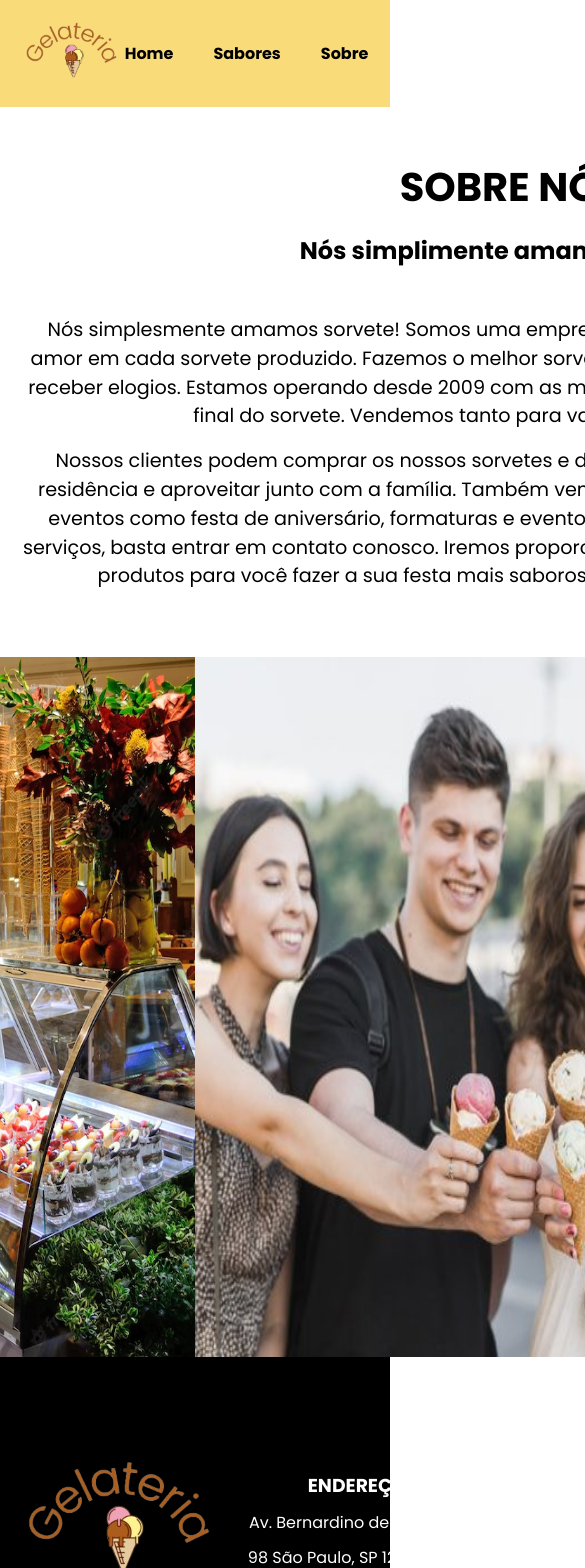
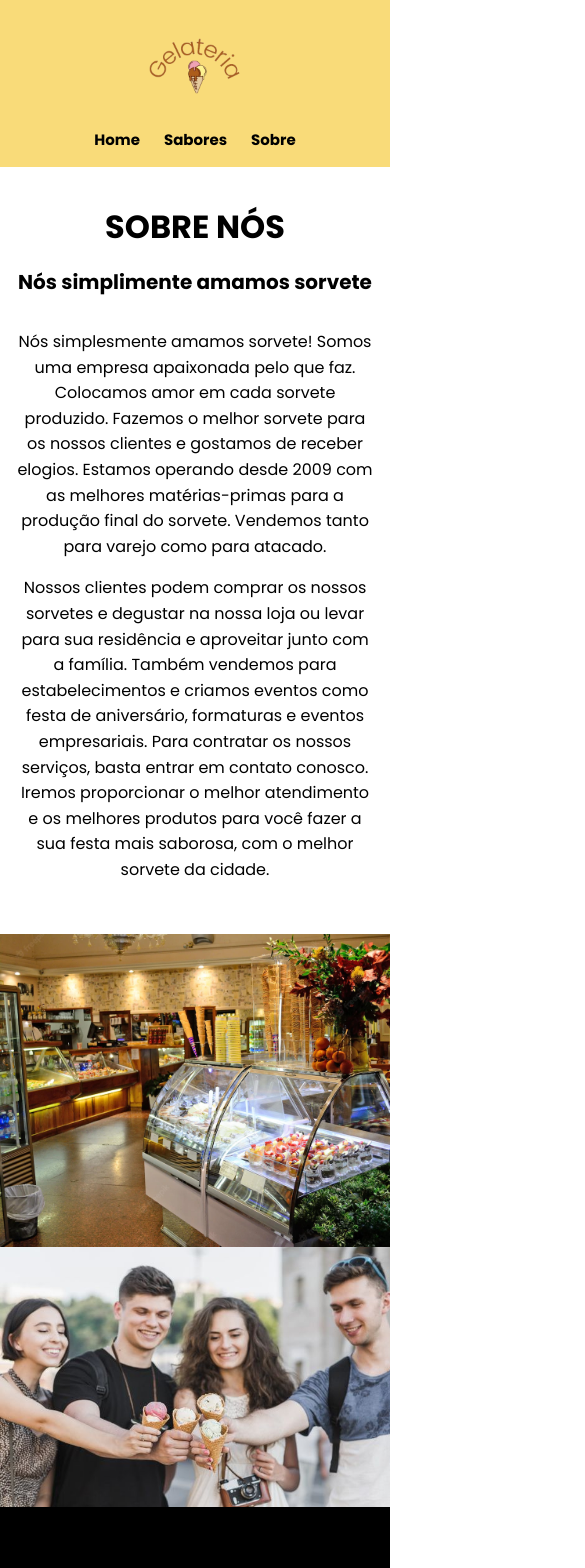
Before and after one commit to paulo620/projeto-sorveteria, a Next.js app: page /Sobre in a window 390 px wide. Shown: the top 1568 px of the page, 585 px wide, since content can reach past the window. Built offline with nearby package versions, Linux system fonts and the light colour scheme.

Commit message:
Responcivida no projeto

```diff
--- a/src/app/Sabores/sabores.module.css
+++ b/src/app/Sabores/sabores.module.css
@@ -1,3 +1,8 @@
+.main {
+    width: 100%;
+    height: auto;
+}
+
 .container_sabores {
     width: 100%;
     height: 100vh;
@@ -14,12 +19,18 @@
     color: #fff;
     font-size: 100px;
     text-shadow: 3px 5px 2px #474747;
+    text-align: center;
+    line-height: 1.1;
+    padding: 0 20px;
 }
 
-.container_sabores h2 {
+.main>section:nth-of-type(2) {
+    padding: 56px 20px 64px;
+}
+
+.main>section:nth-of-type(2) h2 {
     color: #fff;
     font-size: 2.5rem;
-    text-shadow: 3px 5px 2px #474747;
     width: 100%;
     text-align: center;
     margin-bottom: 3rem;
@@ -31,7 +42,7 @@
     gap: 2rem;
     flex-wrap: wrap;
     width: 100%;
-    padding: 2rem;
+    padding: 2rem 0;
 }
 
 .sabores_sorvete {
@@ -47,12 +58,17 @@
     transition: transform 0.3s ease;
 }
 
-.container_sabores_sorvete h2 {
+.main>section:nth-of-type(2) h2 {
     color: #000;
     font-size: 18px;
     text-align: center;
     margin-bottom: 3rem;
     margin-top: 3rem;
+}
+
+.sabores_sorvete img {
+    max-width: 100%;
+    height: auto;
 }
 
 .sabores_sorvete:hover {
@@ -73,3 +89,119 @@
     margin-top: 0.5rem;
     line-height: 1.4;
 }
+
+@media (max-width: 1080px) {
+    .container_sabores h1 {
+        font-size: 82px;
+    }
+
+    .main>section:nth-of-type(2) {
+        padding: 48px 20px 56px;
+    }
+
+    .main>section:nth-of-type(2) h2 {
+        font-size: 2.2rem;
+    }
+
+    .cards_sabores {
+        gap: 1.5rem;
+    }
+}
+
+@media (max-width: 1024px) {
+    .container_sabores h1 {
+        font-size: 72px;
+    }
+
+    .main>section:nth-of-type(2) {
+        padding: 44px 18px 52px;
+    }
+
+    .main>section:nth-of-type(2) h2 {
+        font-size: 2rem;
+        margin-bottom: 2.5rem;
+        margin-top: 2.5rem;
+    }
+
+    .cards_sabores {
+        gap: 1.25rem;
+    }
+
+    .sabores_sorvete {
+        width: 280px;
+    }
+}
+
+@media (max-width: 768px) {
+    .container_sabores {
+        height: 70vh;
+        padding: 0 24px;
+    }
+
+    .container_sabores h1 {
+        font-size: 52px;
+    }
+
+    .main>section:nth-of-type(2) {
+        padding: 36px 16px 44px;
+    }
+
+    .main>section:nth-of-type(2) h2 {
+        font-size: 1.7rem;
+        margin-bottom: 2rem;
+        margin-top: 2rem;
+    }
+
+    .cards_sabores {
+        padding: 1rem 0;
+        gap: 1rem;
+    }
+
+    .sabores_sorvete {
+        width: 100%;
+        max-width: 360px;
+        padding: 1.25rem;
+    }
+
+    .sabores_sorvete span {
+        font-size: 1.15rem;
+    }
+
+    .sabores_sorvete p {
+        font-size: 15px;
+    }
+}
+
+@media (max-width: 375px) {
+    .container_sabores {
+        height: 60vh;
+        padding: 0 16px;
+    }
+
+    .container_sabores h1 {
+        font-size: 34px;
+        padding: 0;
+    }
+
+    .main>section:nth-of-type(2) {
+        padding: 28px 14px 36px;
+    }
+
+    .main>section:nth-of-type(2) h2 {
+        font-size: 1.35rem;
+        margin-bottom: 1.5rem;
+        margin-top: 1.5rem;
+    }
+
+    .sabores_sorvete {
+        padding: 1rem;
+    }
+
+    .sabores_sorvete span {
+        font-size: 1rem;
+    }
+
+    .sabores_sorvete p {
+        font-size: 14px;
+    }
+}
--- a/src/app/Sobre/sobre.module.css
+++ b/src/app/Sobre/sobre.module.css
@@ -5,7 +5,8 @@
 }
 
 .container_sobre {
-    width: 1024px;
+    width: 100%;
+    max-width: 1024px;
     margin: 0 auto;
     padding: 50px 20px;
 
@@ -64,3 +65,89 @@
     margin: 0;
     padding: 0;
 }
+
+.container_imagens :global(img) {
+    width: 100%;
+    height: auto;
+}
+
+@media (max-width: 1080px) {
+    .container_sobre {
+        padding: 44px 24px;
+    }
+
+    .texto_sobre h1 {
+        font-size: 2.25rem;
+    }
+
+    .texto_sobre h2 {
+        font-size: 1.4rem;
+        margin-bottom: 2.5rem;
+    }
+
+    .container_sobre p {
+        font-size: 1.1rem;
+    }
+}
+
+@media (max-width: 1024px) {
+    .container_sobre {
+        padding: 40px 20px;
+    }
+
+    .container_imagens {
+        flex-wrap: wrap;
+    }
+
+    .imagem {
+        flex: 1 1 50%;
+    }
+}
+
+@media (max-width: 768px) {
+    .container_sobre {
+        padding: 36px 16px;
+    }
+
+    .texto_sobre h1 {
+        font-size: 2rem;
+    }
+
+    .texto_sobre h2 {
+        font-size: 1.25rem;
+        margin-bottom: 2rem;
+    }
+
+    .container_sobre p {
+        font-size: 1rem;
+        line-height: 1.6;
+    }
+
+    .container_imagens {
+        flex-direction: column;
+    }
+
+    .imagem {
+        width: 100%;
+    }
+}
+
+@media (max-width: 375px) {
+    .container_sobre {
+        padding: 28px 14px;
+    }
+
+    .texto_sobre h1 {
+        font-size: 1.7rem;
+    }
+
+    .texto_sobre h2 {
+        font-size: 1.05rem;
+        margin-bottom: 1.5rem;
+    }
+
+    .container_sobre p {
+        font-size: 0.95rem;
+        line-height: 1.55;
+    }
+}
--- a/src/app/page.module.css
+++ b/src/app/page.module.css
@@ -7,8 +7,17 @@
     background-image: url('/banner-home.png');
     background-repeat: no-repeat;
     background-position: center;
+    background-size: cover;
     background-color: #c4aa56;
 }
+
+@media (min-width: 1025px) {
+    .container {
+        background-size: auto;
+    }
+}
+
+
 
 .container h1 {
     font-size: 100px;
@@ -63,3 +72,121 @@
     text-align: center;
     line-height: 1.5;
 }
+
+@media (max-width: 1080px) {
+    .container h1 {
+        font-size: 82px;
+    }
+
+    .container_texto {
+        padding: 80px 40px;
+        gap: 16px;
+    }
+
+    .container_texto span {
+        font-size: 18px;
+    }
+
+    .container_texto h2 {
+        font-size: 32px;
+    }
+
+    .container_texto p {
+        font-size: 15px;
+    }
+}
+
+@media (max-width: 1024px) {
+    .container h1 {
+        font-size: 72px;
+        text-align: center;
+        padding: 0 24px;
+    }
+
+    .container_texto {
+        padding: 72px 32px;
+    }
+
+    .container_imagem {
+        width: 48%;
+    }
+
+    .container_texto {
+        width: 52%;
+    }
+}
+
+@media (max-width: 768px) {
+    .container {
+        height: 70vh;
+        padding: 0 24px;
+        background-size: contain;
+        background-position: center center;
+    }
+
+    .container h1 {
+        font-size: 52px;
+        line-height: 1.1;
+        text-align: center;
+    }
+
+    .secao_sabores {
+        flex-direction: column;
+    }
+
+    .secao_sabores:nth-of-type(3) {
+        flex-direction: column-reverse;
+    }
+
+    .container_imagem,
+    .container_texto {
+        width: 100%;
+    }
+
+    .container_texto {
+        padding: 56px 28px;
+    }
+
+    .container_texto h2 {
+        font-size: 28px;
+    }
+
+    .container_texto span {
+        font-size: 17px;
+        text-align: center;
+    }
+
+    .container_texto p {
+        font-size: 15px;
+    }
+}
+
+@media (max-width: 375px) {
+    .container {
+        height: 60vh;
+        padding: 0 16px;
+    }
+
+    .container h1 {
+        font-size: 34px;
+        padding: 0;
+    }
+
+    .container_texto {
+        padding: 40px 18px;
+        gap: 14px;
+        line-height: 26px;
+    }
+
+    .container_texto h2 {
+        font-size: 24px;
+    }
+
+    .container_texto span {
+        font-size: 15px;
+    }
+
+    .container_texto p {
+        font-size: 14px;
+    }
+}
--- a/src/componentes/Rodape/Rodape.module.css
+++ b/src/componentes/Rodape/Rodape.module.css
@@ -1,39 +1,102 @@
 .rodape {
     width: 100%;
-    padding: 60px 20px;
+    padding: 64px 20px 28px;
     background-color: #000000;
 }
 
 .container_rodape {
-    width: 1024px;
+    width: 100%;
+    max-width: 1024px;
     margin: 0 auto;
     display: flex;
     justify-content: space-between;
     align-items: center;
+    flex-wrap: wrap;
+    gap: 36px 28px;
+}
 
+.logo_container {
+    flex: 0 1 200px;
+    display: flex;
+    justify-content: center;
 }
 
 .container_texto {
-    width: 30%;
-    height: 100px;
+    flex: 1 1 180px;
+    min-height: 100px;
     display: flex;
     flex-direction: column;
     justify-content: center;
     align-items: center;
-    gap: 10px;
+    gap: 8px;
     color: #fff;
     text-align: center;
 }
 
-.container_texto h2 {
-    font-size: 36px;
-    font-weight: 600;
+.container_texto h3 {
+    font-size: 18px;
+    font-weight: 700;
+    letter-spacing: 1px;
+    line-height: 1.2;
+}
+
+.container_texto p {
+    font-size: 15px;
+    line-height: 1.5;
+    color: #d9d9d9;
 }
 
 .container_texto_rodape {
     width: 100%;
-    padding: 20px 0;
+    padding: 28px 0 0;
     color: #fff;
     text-align: center;
+    font-size: 14px;
+    line-height: 1.5;
+    letter-spacing: 0.3px;
+}
 
+@media (max-width: 768px) {
+    .rodape {
+        padding: 48px 16px 24px;
+    }
+
+    .container_rodape {
+        justify-content: center;
+        gap: 24px;
+    }
+
+    .logo_container {
+        flex-basis: 100%;
+    }
+
+    .container_texto {
+        flex-basis: calc(50% - 12px);
+        min-height: 88px;
+    }
+
+    .container_texto h3 {
+        font-size: 17px;
+    }
+
+    .container_texto p {
+        font-size: 14px;
+    }
 }
+
+@media (max-width: 480px) {
+    .container_texto {
+        flex-basis: 100%;
+        min-height: 0;
+        gap: 6px;
+    }
+
+    .container_texto h3 {
+        font-size: 16px;
+    }
+
+    .container_texto_rodape {
+        padding: 24px 0 0;
+        font-size: 13px;
+    }
+}
--- a/src/componentes/Rodape/index.jsx
+++ b/src/componentes/Rodape/index.jsx
@@ -5,7 +5,7 @@ export default function Rodape() {
     return (
         <footer className={estilos.rodape}>
             <div className={estilos.container_rodape}>
-                <div>
+                <div className={estilos.logo_container}>
                     <Image src="/logo.png" alt="Logo da Sorveteria" width={200} height={200} />
                 </div>
                 <div className={estilos.container_texto}>
@@ -23,8 +23,6 @@ export default function Rodape() {
                     <p>ABERTO TODOS OS DIAS</p>
                     <p>10:00 - 22:00</p>
                 </div>
-                <div>
-                </div>
             </div>
             <p className={estilos.container_texto_rodape}>© 2024 Sorveteria Artesanal. Todos os direitos reservados.</p>
         </footer>
--- a/src/componentes/Topo/Topo.module.css
+++ b/src/componentes/Topo/Topo.module.css
@@ -1,15 +1,23 @@
 .header {
     width: 100%;
-    padding: 0px 20px;
+    padding: 0 20px;
     background-color: #f9db79;
 }
 
 .container {
+    width: 100%;
     max-width: 1024px;
     margin: 0 auto;
     display: flex;
-    justify-content: space-around;
+    justify-content: space-between;
     align-items: center;
+    gap: 24px;
+}
+
+.logo {
+    display: flex;
+    align-items: center;
+    flex: 0 0 auto;
 }
 
 .nav {
@@ -18,6 +26,8 @@
     padding: 20px 0;
     font-size: 16px;
     font-weight: bold;
+    flex-wrap: wrap;
+    justify-content: center;
 }
 
 .nav a {
@@ -25,3 +35,61 @@
     color: #000;
     font-weight: bold;
 }
+
+@media (max-width: 1080px) {
+    .header {
+        padding: 0 16px;
+    }
+
+    .container {
+        gap: 20px;
+    }
+
+    .nav {
+        gap: 32px;
+    }
+}
+
+@media (max-width: 1024px) {
+    .container {
+        gap: 18px;
+    }
+
+    .nav {
+        gap: 28px;
+        font-size: 15px;
+    }
+}
+
+@media (max-width: 768px) {
+    .header {
+        padding: 0 16px;
+    }
+
+    .container {
+        flex-direction: column;
+        padding: 16px 0 12px;
+        gap: 12px;
+    }
+
+    .nav {
+        padding: 0 0 4px;
+        gap: 24px;
+    }
+}
+
+@media (max-width: 375px) {
+    .header {
+        padding: 0 12px;
+    }
+
+    .container {
+        padding: 12px 0 10px;
+        gap: 10px;
+    }
+
+    .nav {
+        gap: 16px;
+        font-size: 14px;
+    }
+}
```
